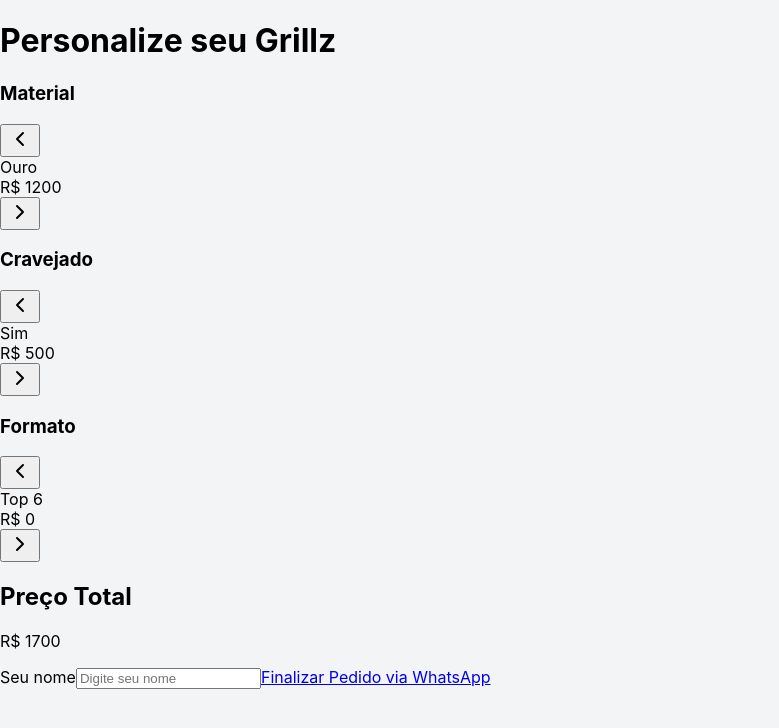
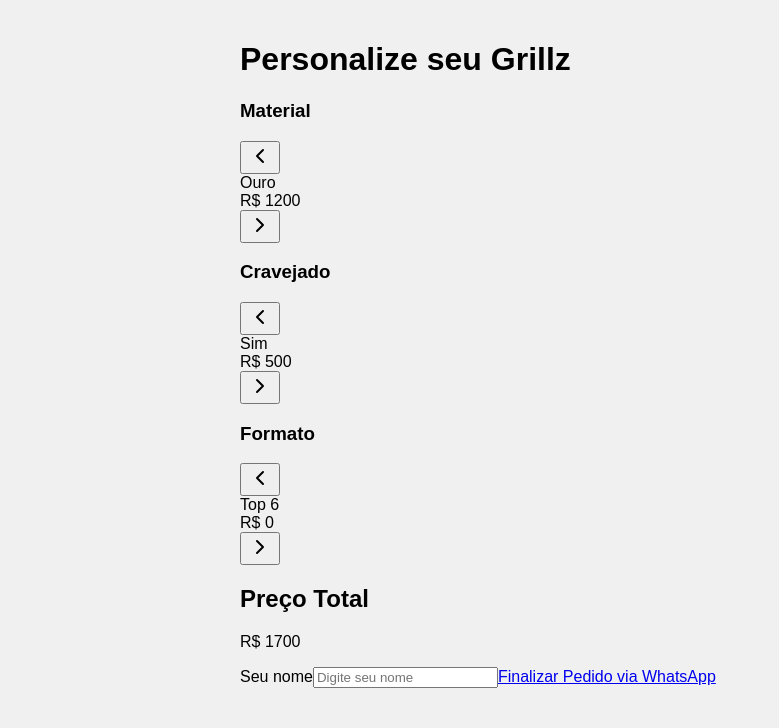
Before and after one commit to Gamaiatec/grillz-do-gabriel, a React (Vite) app: page / in a window 1280 px wide. Shown: the top 728 px of the page, without its empty margins (0-779 px from the left). Built offline with nearby package versions, Linux system fonts and the light colour scheme.

Commit message:
Update index.css

```diff
--- a/src/index.css
+++ b/src/index.css
@@ -1,30 +1,12 @@
-/* src/index.css */
-@tailwind base;
-@tailwind components;
-@tailwind utilities;
-
 body {
-  font-family: -apple-system, BlinkMacSystemFont, 'Segoe UI', Roboto, Oxygen, Ubuntu, Cantarell, sans-serif;
-  background-color: #f3f4f6;
+  font-family: sans-serif;
   margin: 0;
   padding: 0;
+  background-color: #f0f0f0;
 }
 
-.carousel-container {
-  display: flex;
-  align-items: center;
-  justify-content: space-between;
-  margin-bottom: 1.5rem;
+#root {
+  max-width: 800px;
+  margin: 0 auto;
+  padding: 20px;
 }
-
-.carousel-content {
-  flex: 1;
-  text-align: center;
-}
-
-.carousel-button {
-  background: none;
-  border: none;
-  cursor: pointer;
-  padding: 0.5rem;
-}
```
